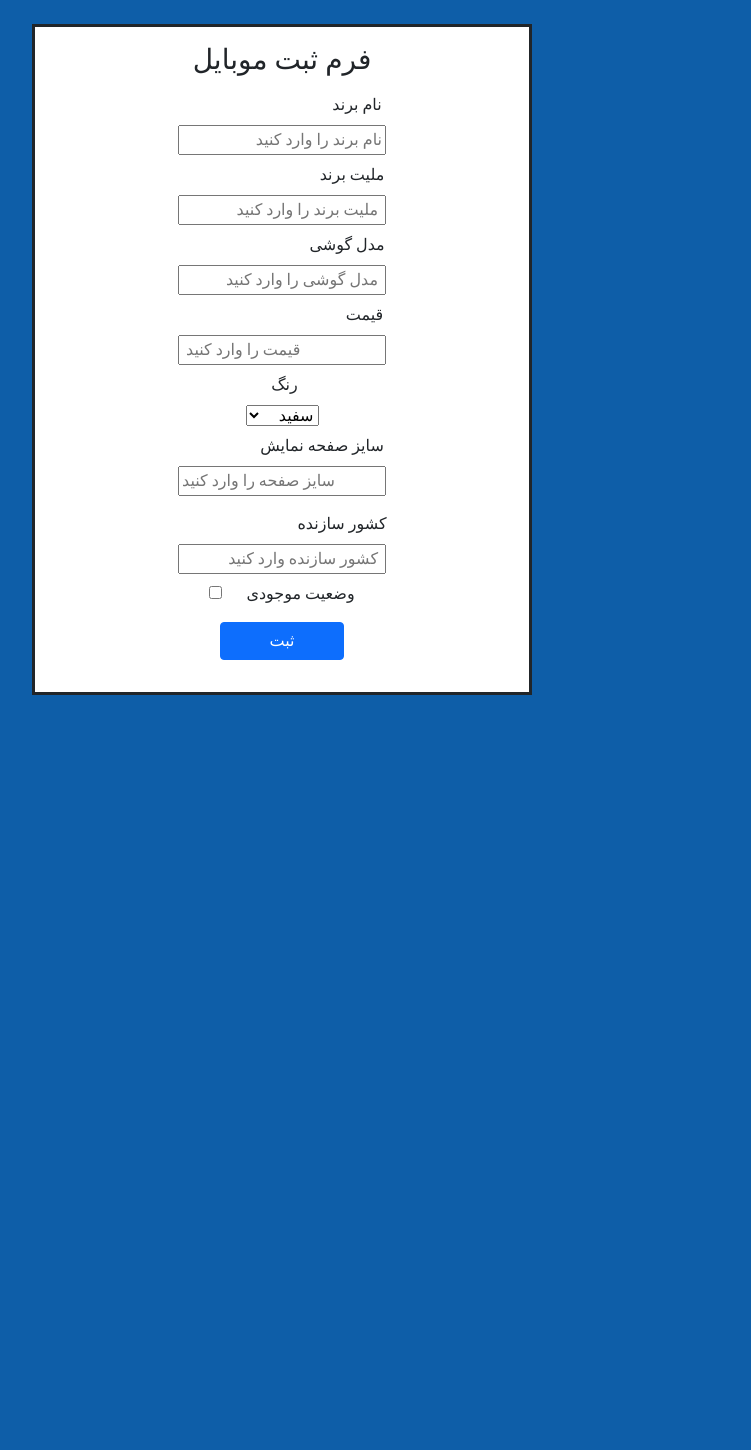
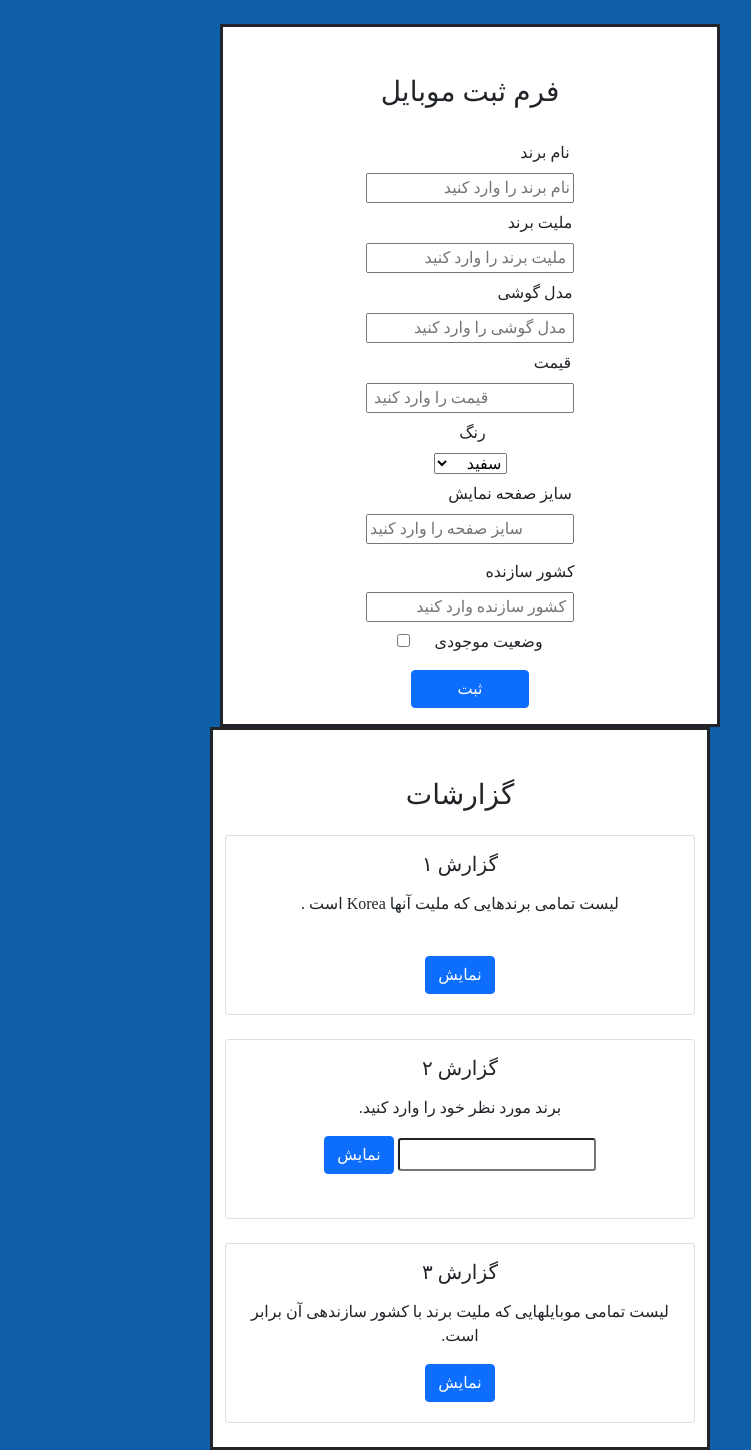
Before and after one commit to sepehrsh79/MobileStore, a Django app: page / in a window 1280 px wide. Shown: the whole page, without its empty margins (358-1109 px from the left). Before the commit the page ends 695 px from the top, so only its background shows below. Run offline with Django 3.2, Linux system fonts and the light colour scheme; some web fonts are replaced.

Commit message:
section3 changed

```diff
--- a/assets/css/style.css
+++ b/assets/css/style.css
@@ -14,7 +14,11 @@
 #d1{
   background-color:white !important;
   width: 500px;
-  margin:auto;
+}
+#d2{
+  background-color:white !important;
+  width: 500px;
+  margin-right: 10px;
 }
 #l1{
   padding-left:150px;
@@ -40,3 +44,6 @@
 #l8{
   padding-left:120px;
 }
+#c1,#c2,#c3{
+  height: 180px !important;
+}
--- a/reports/urls.py
+++ b/reports/urls.py
@@ -4,6 +4,6 @@
 
 urlpatterns = [
     path('report1', report1),
-    path('report2/<model>', report2),
+    path('report2/', report2),
     path('report3', report3),
 ]
--- a/reports/views.py
+++ b/reports/views.py
@@ -15,7 +15,7 @@
 def report2(request,*args, **kwargs):
 
     #filter a query with input model name
-    selected_model = kwargs['model']
+    selected_model = request.GET.get("q")
     models = Mobile.objects.filter(model=selected_model)
     serialized_mobiles = serializers.serialize("json", models)
     return JsonResponse(serialized_mobiles, safe=False)
--- a/templates/index.html
+++ b/templates/index.html
@@ -10,8 +10,9 @@
 </head>
 <body dir="rtl">
 <div class="container pt-4 text-center">
-    <div id='d1' class="border border-dark border-3 py-3">
-        <h2 class="pb-2"> فرم ثبت موبایل</h2>
+    <div class="row" style="margin-right: 120px;">
+        <div id="d1" class="col-6 border border-dark border-3 pt-5 ">
+            <h2 class="pb-4"> فرم ثبت موبایل</h2>
             <form method="post" action=''>
                 {% csrf_token %}
                 <div class="mb-2">
@@ -81,6 +82,40 @@
                 <button id='btn' type="submit" class="btn btn-md btn-primary w-25">ثبت</button>
             </form>
         </div>
+        <div id="d2" class="col-6 pt-5 border border-dark border-3">
+            <h2 class="pb-3"> گزارشات</h2>
+            <div id="c1" class="card mb-4">
+                <div class="card-body">
+                  <h5 class="card-title pb-2">گزارش ۱</h5>
+                  <p class="card-text">لیست تمامی برندهایی که ملیت آنها  Korea است .</p>
+                  <br>
+                  <a href="/report1" class="btn btn-primary">نمایش</a>
+                </div>
+              </div>
+
+              <div id="c1" class="card mb-4 ">
+                <div class="card-body">
+                  <h5 class="card-title pb-2"">گزارش ۲</h5>
+                  <p class="card-text">برند مورد نظر خود را وارد کنید.</p>
+                  <form method="get" action="/report2">
+                    {% csrf_token %}
+                    <input class="form-control-sm" value="{{request.GET.q}}" name="q" type="text">
+                    <button class="btn btn-primary">نمایش</a>
+                  </form>
+
+                </div>
+              </div>
+
+              <div id="c1" class="card mb-4">
+                <div class="card-body">
+                  <h5 class="card-title pb-2"">گزارش ۳</h5>
+                  <p class="card-text">لیست تمامی موبایلهایی که ملیت برند با کشور سازندهی آن برابر است.</p>
+                  <a href="/report3" class="btn btn-primary">نمایش</a>
+                </div>
+              </div>
+        </div>
+        </div>
+    </div>
 </div>
 <script src="https://code.jquery.com/jquery-3.5.1.slim.min.js" integrity="sha384-DfXdz2htPH0lsSSs5nCTpuj/zy4C+OGpamoFVy38MVBnE+IbbVYUew+OrCXaRkfj" crossorigin="anonymous"></script>
 <script src="https://cdn.jsdelivr.net/npm/bootstrap@4.6.0/dist/js/bootstrap.bundle.min.js" integrity="sha384-Piv4xVNRyMGpqkS2by6br4gNJ7DXjqk09RmUpJ8jgGtD7zP9yug3goQfGII0yAns" crossorigin="anonymous"></script>
```
Lines whose indentation alone changed are shown as unchanged.
